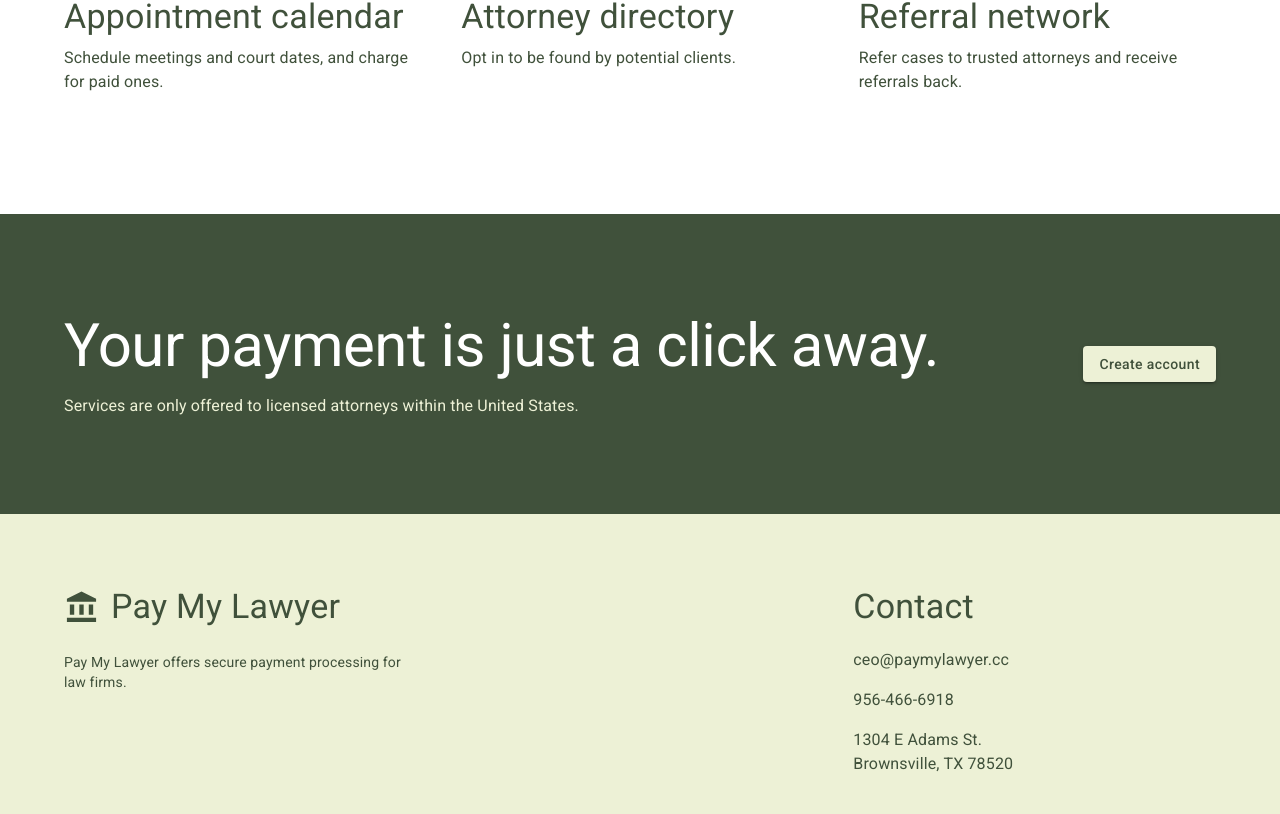
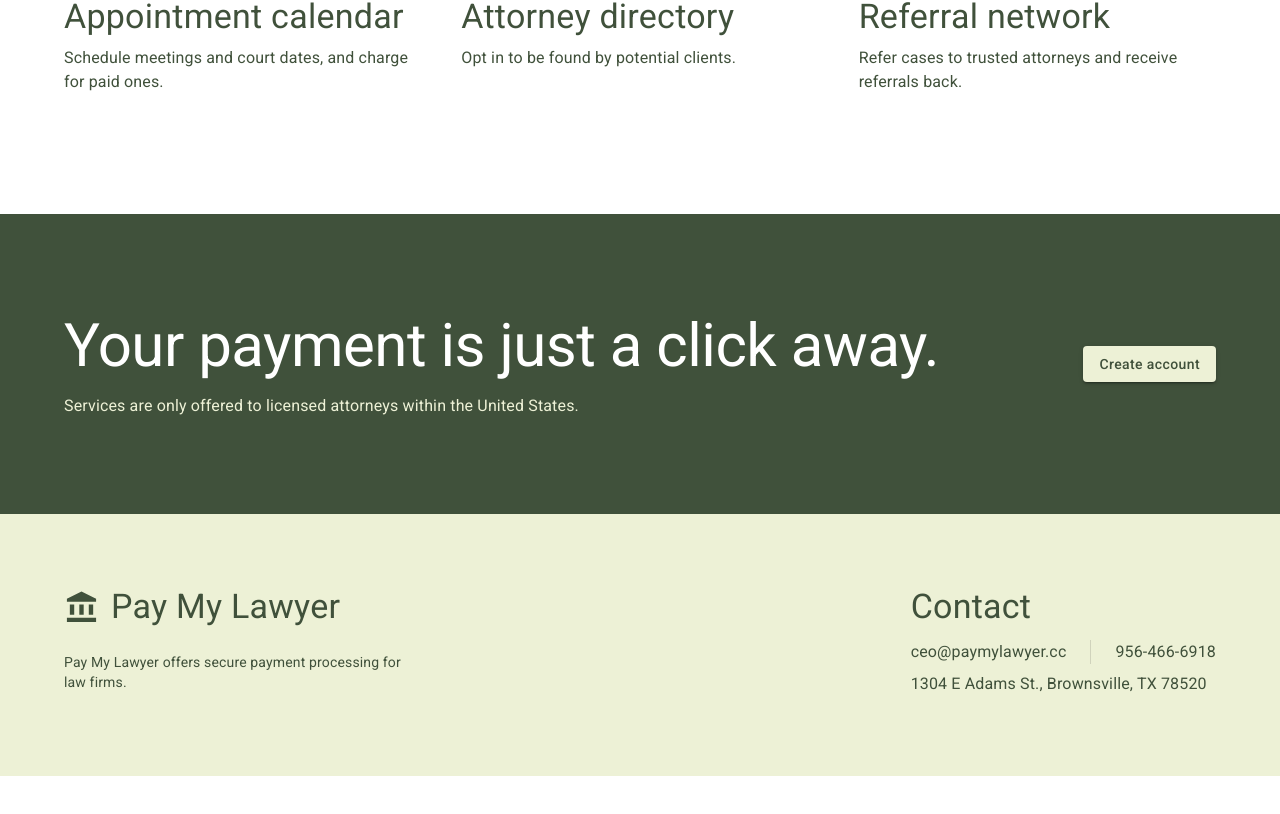
Before and after one commit to rvarela11/pay-my-lawyer, a React (Vite) app: page / in a window 1280 px wide. Shown: the part 972-1786 px from the top of the page. After the commit the page ends 1748 px from the top, so only its background shows below. Built offline with nearby package versions, Linux system fonts and the light colour scheme.

Commit message:
Updates Footer Contact sections

```diff
--- a/src/components/Footer/Footer.module.css
+++ b/src/components/Footer/Footer.module.css
@@ -25,6 +25,16 @@
   font-style: normal;
 }
 
+.contactList {
+  align-items: center;
+  display: flex;
+  flex-wrap: wrap;
+  gap: calc(var(--mui-spacing) * 2) calc(var(--mui-spacing) * 3);
+  list-style: none;
+  margin: 0;
+  padding: 0;
+}
+
 .addressLine {
   padding-block: var(--mui-spacing);
 }
@@ -35,7 +45,7 @@
   }
 
   .inner {
-    column-gap: calc(var(--mui-spacing) * 8);
-    grid-template-columns: 2fr 1fr;
+    grid-template-columns: auto auto;
+    justify-content: space-between;
   }
 }
--- a/src/components/Footer/Footer.tsx
+++ b/src/components/Footer/Footer.tsx
@@ -1,4 +1,4 @@
-import { Link, List, ListItem, Typography } from '@mui/material';
+import { Divider, Link, Typography } from '@mui/material';
 import { Container } from '../Container/Container.tsx';
 import styles from './Footer.module.css';
 import { Logo } from '../Logo/Logo.tsx';
@@ -18,23 +18,28 @@ export const Footer = () => (
           Contact
         </Typography>
         <address className={styles.address}>
-          <List disablePadding>
-            <ListItem disablePadding>
+          <ul className={styles.contactList}>
+            <li>
               <Link className={styles.link} href='mailto:ceo@paymylawyer.cc'>
                 ceo@paymylawyer.cc
               </Link>
-            </ListItem>
-            <ListItem disablePadding>
+            </li>
+            <Divider
+              aria-hidden
+              className={styles.divider}
+              component='li'
+              flexItem
+              orientation='vertical'
+            />
+            <li>
               <Link className={styles.link} href='tel:+19564666918'>
                 956-466-6918
               </Link>
-            </ListItem>
-            <ListItem className={styles.addressLine} disablePadding>
-              1304 E Adams St.
-              <br />
-              Brownsville, TX 78520
-            </ListItem>
-          </List>
+            </li>
+          </ul>
+          <div className={styles.addressLine}>
+            1304 E Adams St., Brownsville, TX 78520
+          </div>
         </address>
       </div>
     </Container>
```
